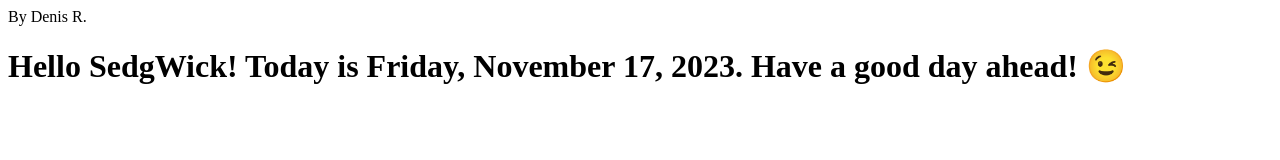
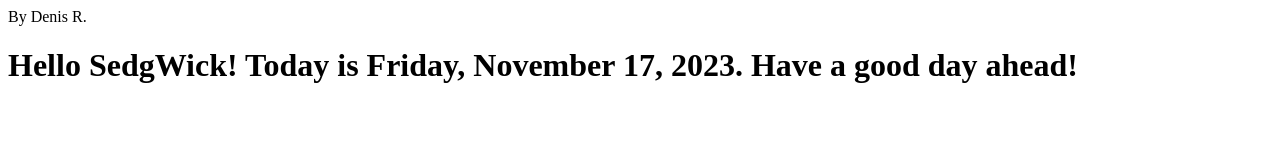
Before and after one commit to DenisR83/Hello_Sedgwick, a plain HTML site: page index.html in a window 1280 px wide. Drawn offline with Linux system fonts and the light colour scheme.

Commit message:
Update index.html

```diff
--- a/index.html
+++ b/index.html
@@ -13,6 +13,6 @@ By Denis R.
     </script>
 </head>
 <body onload="afficherDate()">
-    <h1>Hello SedgWick! Today is <span id="date"></span>. Have a good day ahead! 😉</h1>
+    <h1>Hello SedgWick! Today is <span id="date"></span>. Have a good day ahead!</h1>
 </body>
 </html>
```
